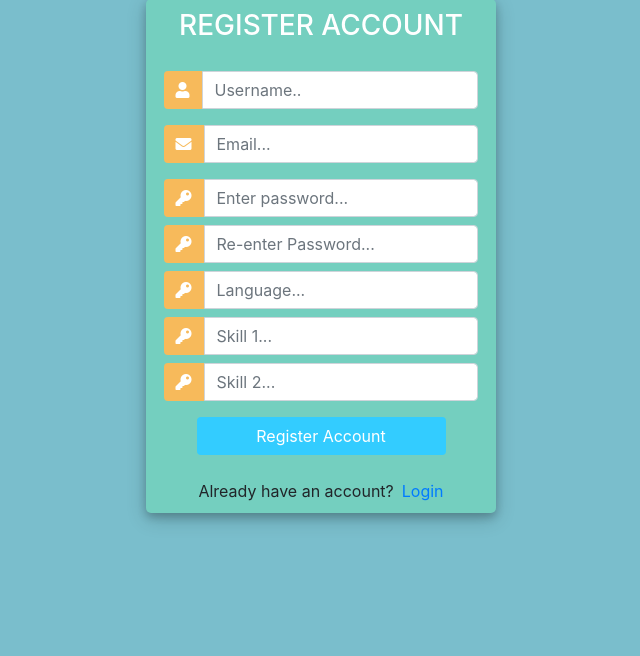
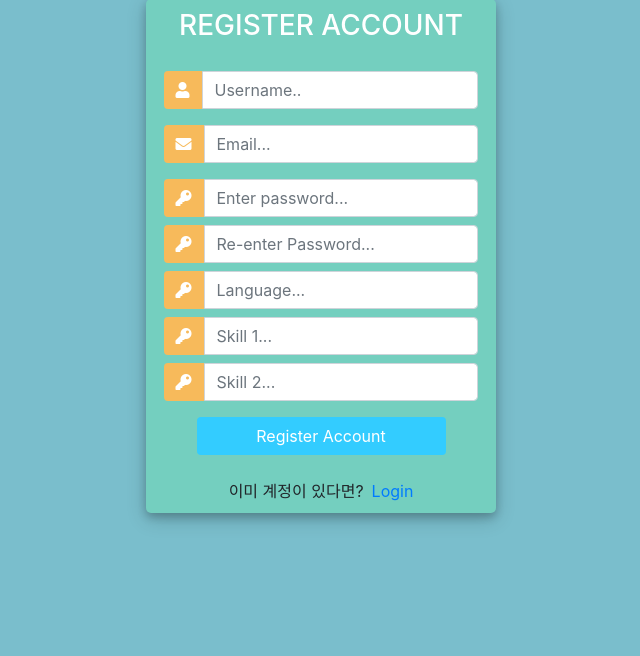
Before and after one commit to de3-final-total-lecture/total-lecture-django, a Django app: template IntegrateLecture/lecture/templates/registration/Signup.html in a window 1280 px wide. Shown: the part 144-800 px from the top of the page, without its empty margins (319-959 px from the left). Run offline with Django 5.2, Linux system fonts and the light colour scheme; the template is opened without the code that fills it, so the values that code supplies are empty, except form fields; tables that the repository leaves empty hold one stand-in row (values such as "Sample post"); form fields are guessed from the names that the template uses; some libraries are stand-ins or nearby versions.

Commit message:
feat: 오타 수정

```diff
--- a/IntegrateLecture/IntegrateLecture/settings.py
+++ b/IntegrateLecture/IntegrateLecture/settings.py
@@ -31,7 +31,7 @@ ALLOWED_HOSTS = []
 
 AUTH_USER_MODEL = "lecture.Users"
 LOGIN_URL = 'login'
-# LOGIN_REDIRECT_URL = 'home'
+# LOGIN_REDIRECT_URL = 'index'
 # Application definition
 
 INSTALLED_APPS = [
--- a/IntegrateLecture/lecture/templates/registration/Login.html
+++ b/IntegrateLecture/lecture/templates/registration/Login.html
@@ -29,7 +29,7 @@
 {% block extra_links %}
 <div class="mt-4">
     <div class="d-flex justify-content-center links">
-        Don't have an account? <a href="{% url 'signup' %}" class="ml-2">Sign Up</a>
+        처음이라면? <a href="{% url 'signup' %}" class="ml-2">Sign Up</a>
     </div>
 </div>
 {% endblock %}
--- a/IntegrateLecture/lecture/templates/registration/Signup.html
+++ b/IntegrateLecture/lecture/templates/registration/Signup.html
@@ -59,7 +59,7 @@
 {% block extra_links %}
 <div class="mt-4">
     <div class="d-flex justify-content-center links">
-        Already have an account? <a href="{% url 'login' %}" class="ml-2">Login</a>
+        이미 계정이 있다면? <a href="{% url 'login' %}" class="ml-2">Login</a>
     </div>
 </div>
 {% endblock %}
--- a/IntegrateLecture/lecture/views.py
+++ b/IntegrateLecture/lecture/views.py
@@ -143,6 +143,7 @@ class LoginView(LoginView):
     form_class = UserLoginForm
     template_name = 'registration/Login.html'
 
+
 class CustomLoginView(LoginView):
     form_class = AuthenticationForm
     template_name = 'registration/Login.html'
```
